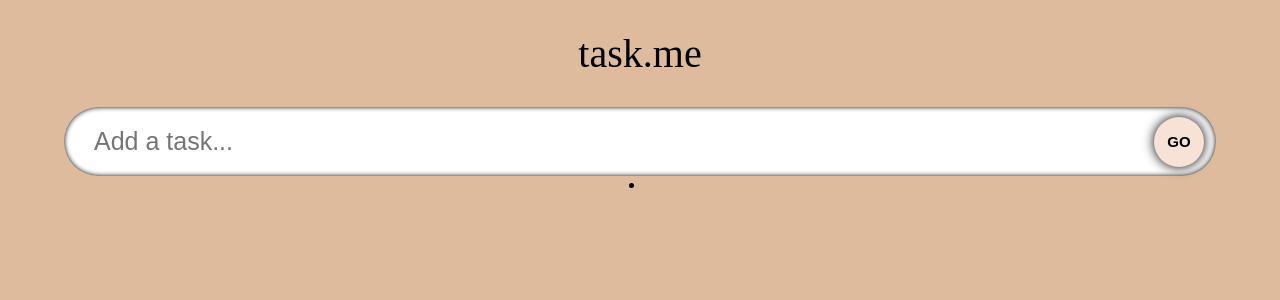
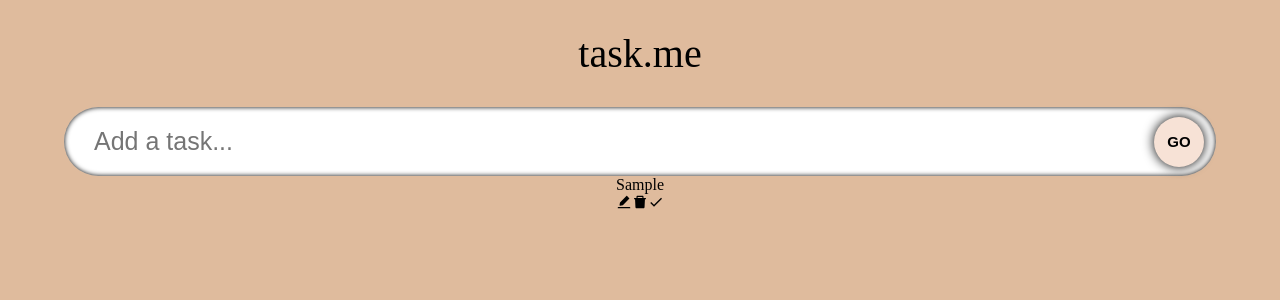
Before and after one commit to Tonyyuu2/TypeScript-To-Do-List, a React (Create React App) app in the folder client/: page / in a window 1280 px wide. Both pictures are taken after typing "Sample" into the empty fields and a click on the button "GO". Shown: the top 300 px of the page. Built offline with nearby package versions, Linux system fonts and the light colour scheme; the HTML template or start-up script is replaced by a standard one.

Commit message:
import icons

```diff
--- a/client/src/components/TodoListItems.tsx
+++ b/client/src/components/TodoListItems.tsx
@@ -1,14 +1,31 @@
 import React from "react";
-import './styles.css'
+import "./styles.css";
 import { Todo } from "../model";
+import { AiFillEdit, AiFillDelete, } from 'react-icons/ai'
+import { MdOutlineDone, } from 'react-icons/md'
 
 interface Props {
   key: number;
   todo: Todo;
-  todos: Todo[]
+  todos: Todo[];
   setTodos: React.Dispatch<React.SetStateAction<Todo[]>>;
 }
 
 export const TodoListItems = ({ todo, key, todos, setTodos }: Props) => {
-  return <li>{}</li>;
+  return (
+    <form className="todos__items">
+      <span className="todos__items--text">{todo.todo}</span>
+      <div>
+        <span className="icon">
+          <AiFillEdit />
+        </span>
+        <span className="icon">
+        <AiFillDelete />
+        </span>
+        <span className="icon">
+        < MdOutlineDone/>
+        </span>
+      </div>
+    </form>
+  );
 };
```
